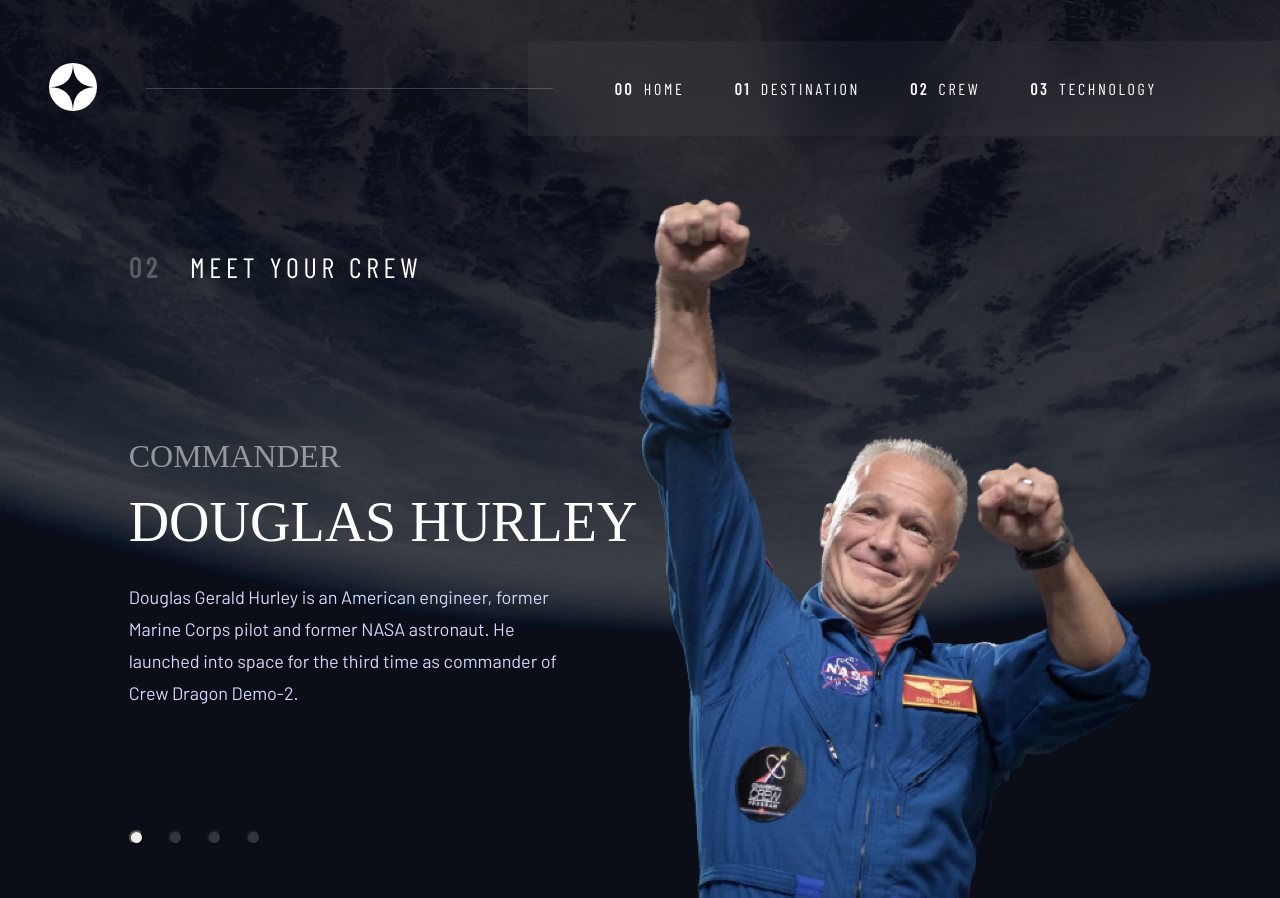
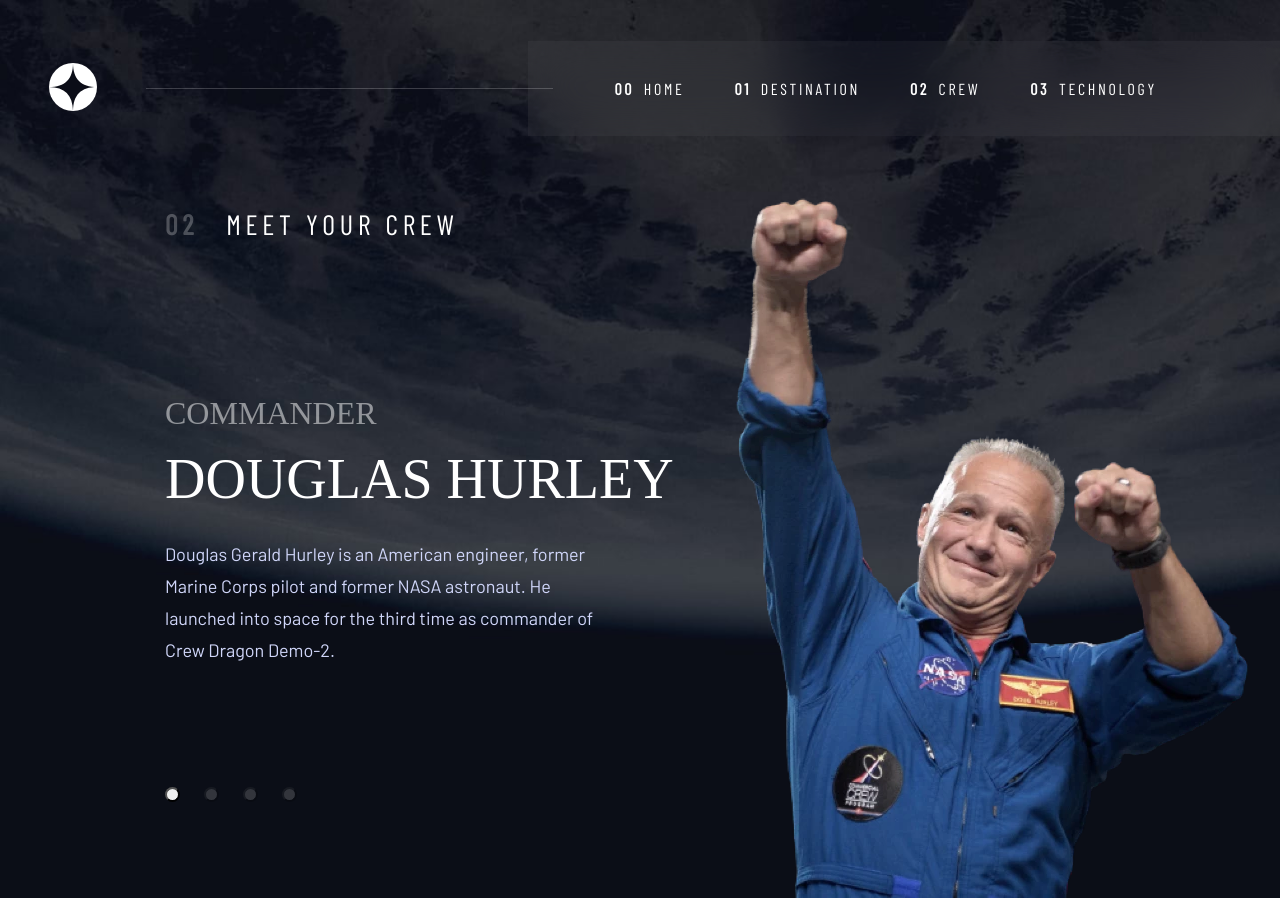
Before and after one commit to THEMIDFIRE/Space-tourism, a React (Vite) app: page /Space-tourism/crew in a window 1280 px wide. Built offline with nearby package versions, Linux system fonts and the light colour scheme; a web font is replaced by a local one.

Commit message:
Fixed large screen styles

```diff
--- a/src/App.css
+++ b/src/App.css
@@ -72,8 +72,7 @@ header .primaryNav ul li a span {
 }
 
 section:not(.home) {
-  max-width: 80%;
-  margin-inline: auto;
+  margin-inline: 10.3125rem;
 }
 section h5,
 section button {
@@ -239,6 +238,8 @@ section .body .content .description {
   }
   section .body {
     text-align: left;
+  }
+  section .body:not(.crew) .body {
     place-items: center;
   }
 }/*# sourceMappingURL=App.css.map */
--- a/src/App.scss
+++ b/src/App.scss
@@ -75,8 +75,7 @@ header {
 
 section {
     &:not(.home) {
-        max-width: 80%;
-        margin-inline: auto;
+        margin-inline: 10.3125rem;
     }
     h5,
     button {
@@ -263,7 +262,11 @@ section {
     section {
         .body {
             text-align: left;
-            place-items: center;
+            &:not(.crew) {
+                .body {
+                    place-items: center;
+                }
+            }
         }
     }
 }
--- a/src/components/Crew/Crew.css
+++ b/src/components/Crew/Crew.css
@@ -7,42 +7,50 @@
 /*-----------------------*/
 /*   Background images   */
 /*-----------------------*/
-.crew {
-  margin-block: 3.875rem 0;
+main {
+  margin-top: 3.875rem;
 }
-.crew .body .content h3,
-.crew .body .content h4 {
+main .crew .body .content {
+  display: flex;
+  flex-direction: column;
+  justify-content: flex-end;
+}
+main .crew .body .content h3,
+main .crew .body .content h4 {
   text-transform: uppercase;
   font-family: "Bellefair", serif;
 }
-.crew .body .content .crewRole {
+main .crew .body .content .crewRole {
   font-size: 2rem;
   opacity: 0.5;
   margin-block: 9.625rem 0.9375rem;
 }
-.crew .body .content .crewName {
+main .crew .body .content .crewName {
   font-size: 3.5rem;
 }
-.crew .body .content .description {
+main .crew .body .content .description {
   margin-block: 1.6875rem 7.5rem;
   max-width: 43.4ch;
 }
-.crew .body .content nav button {
+main .crew .body .content nav {
+  padding-bottom: 5.875rem;
+}
+main .crew .body .content nav button {
   width: 0.9375rem;
   aspect-ratio: 1;
   opacity: 17.44%;
   border-radius: 50%;
 }
-.crew .body .content nav button:not(:last-of-type) {
+main .crew .body .content nav button:not(:last-of-type) {
   margin-right: 1.5rem;
 }
-.crew .body .content nav button span {
+main .crew .body .content nav button span {
   display: none;
 }
-.crew .body .content nav button.active {
+main .crew .body .content nav button.active {
   opacity: 1;
 }
-.crew .body img {
+main .crew .body img {
   align-self: self-end;
 }
 
@@ -51,6 +59,6 @@
 /* ---------------------------- */
 @media only screen and (min-width: 64em) {
   section .body {
-    grid-template-columns: repeat(2, minmax(min-content, 1fr));
+    grid-template-columns: repeat(2, minmax(60%, auto));
   }
 }/*# sourceMappingURL=Crew.css.map */
--- a/src/components/Crew/Crew.jsx
+++ b/src/components/Crew/Crew.jsx
@@ -28,10 +28,12 @@ const Crew = () => {
                         <div className="content">
                             <h5><span>02</span>Meet your crew</h5>
 
-                            <h4 className="crewRole">{selectedCrew.role}</h4>
-                            <h3 className="crewName">{selectedCrew.name}</h3>
-                            <p className="description">{selectedCrew.bio}</p>
-                            <nav className="crewNav">
+                            <div className="crewInfo">
+                                <h4 className="crewRole">{selectedCrew.role}</h4>
+                                <h3 className="crewName">{selectedCrew.name}</h3>
+                                <p className="description">{selectedCrew.bio}</p>
+
+                            </div>                            <nav className="crewNav">
                                 {crew.map((member, index) => (
                                     <button
                                         key={index}
--- a/src/components/Crew/Crew.scss
+++ b/src/components/Crew/Crew.scss
@@ -1,9 +1,13 @@
 @import "../../variables";
 
+main {
+    margin-top: 3.875rem;
     .crew {
-    margin-block: 3.875rem 0;
         .body {
             .content {
+                display: flex;
+                flex-direction: column;
+                justify-content: flex-end;
                 h3,
                 h4 {
                     text-transform: uppercase;
@@ -22,6 +26,7 @@
                     max-width: 43.4ch;
                 }
                 nav {
+                    padding-bottom: 5.875rem;
                     button {
                         width: 0.9375rem;
                         aspect-ratio: 1;
@@ -44,6 +49,7 @@
             }
         }
     }
+}
 
 /* ---------------------------- */
 /*=== Desktop Design (1024px) ===*/
@@ -51,7 +57,7 @@
 @media only screen and (min-width: 64em) {
     section {
         .body {
-            grid-template-columns: repeat(2, minmax(min-content, 1fr));
+            grid-template-columns: repeat(2, minmax(60%, auto));
         }
     }
 }
```
Also changed, not shown: 2 other files (tests, documents, lock files or other folders). Lines whose indentation alone changed are shown as unchanged.
